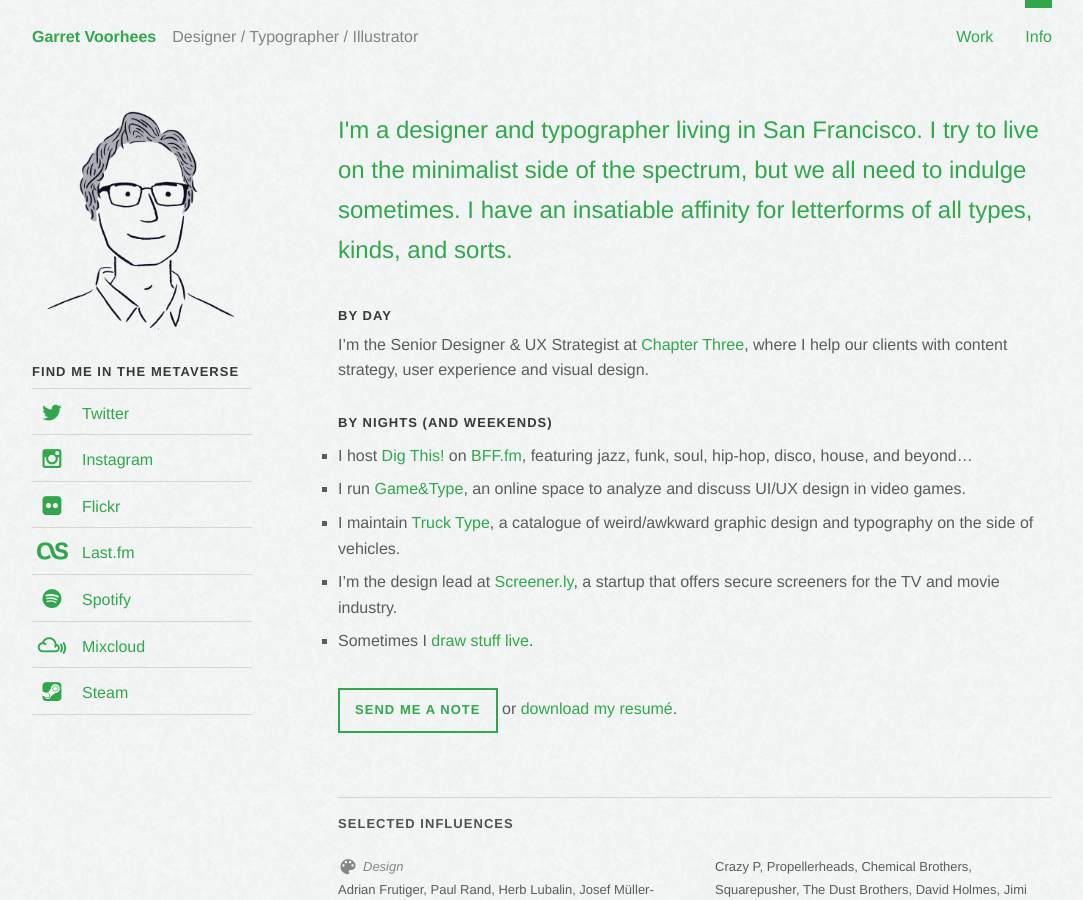
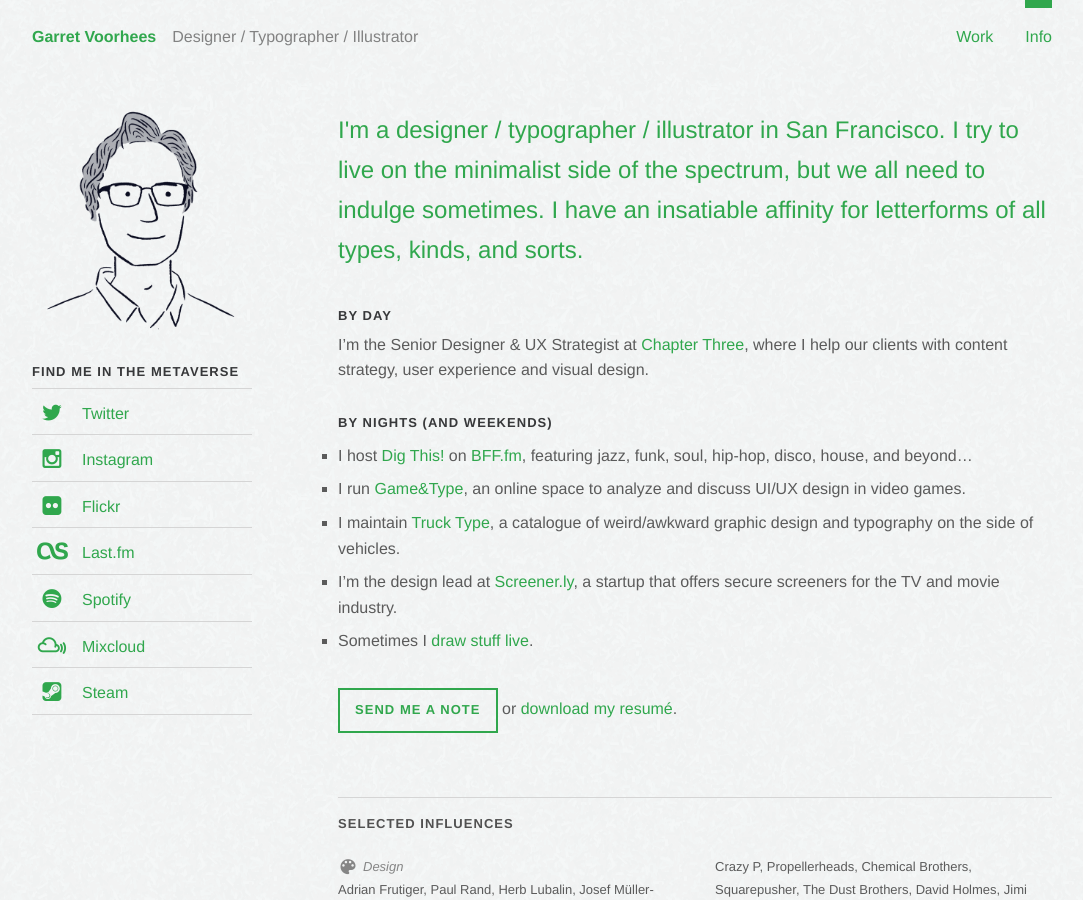
Before and after one commit to garretvoorhees/garretvoorhees.github.io, a Jekyll site: the page built from info/index.html, in a window 1280 px wide and 900 px high. Shown: the whole window, without its empty margins (98-1181 px from the left). Built offline with Jekyll 4.4.1, drawn with Linux system fonts in a browser that asks for light colours; some web fonts are replaced.

Commit message:
Another other minor bio edit

```diff
--- a/_includes/bio.html
+++ b/_includes/bio.html
@@ -1,4 +1,4 @@
-<h2>I'm a designer and typographer living in San Francisco. I try to live on the minimalist side of the spectrum, but we all need to indulge sometimes. I have an insatiable affinity for letterforms of all types, kinds, and sorts.</h2>
+<h2>I'm a designer / typographer / illustrator in San Francisco. I try to live on the minimalist side of the spectrum, but we all need to indulge sometimes. I have an insatiable affinity for letterforms of all types, kinds, and sorts.</h2>
 
 <h4>By Day</h4>
 <p>I’m the Senior Designer & UX Strategist at <a href="http://www.chapterthree.com">Chapter Three</a>, where I help our clients with content strategy, user experience and visual design.</p>
```
